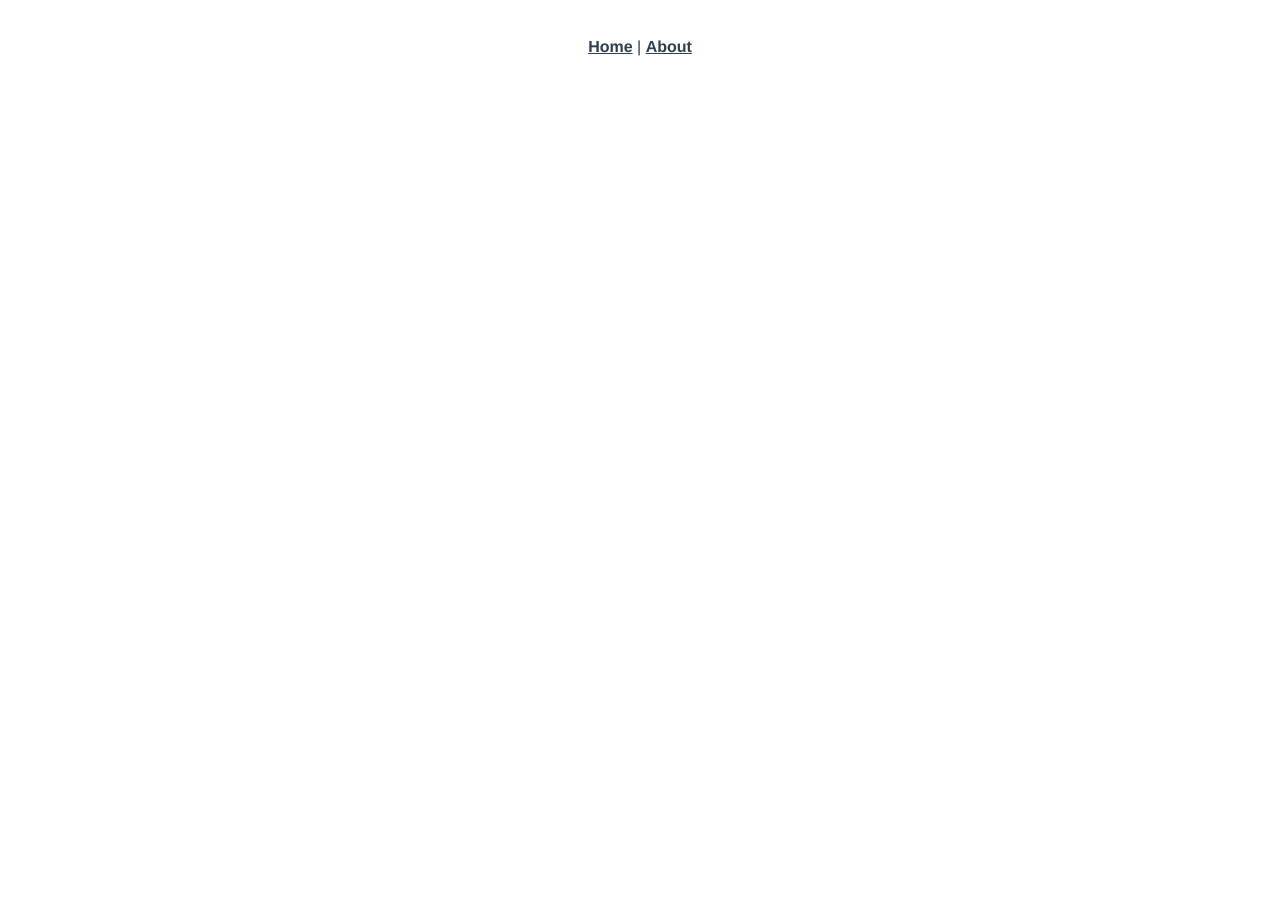
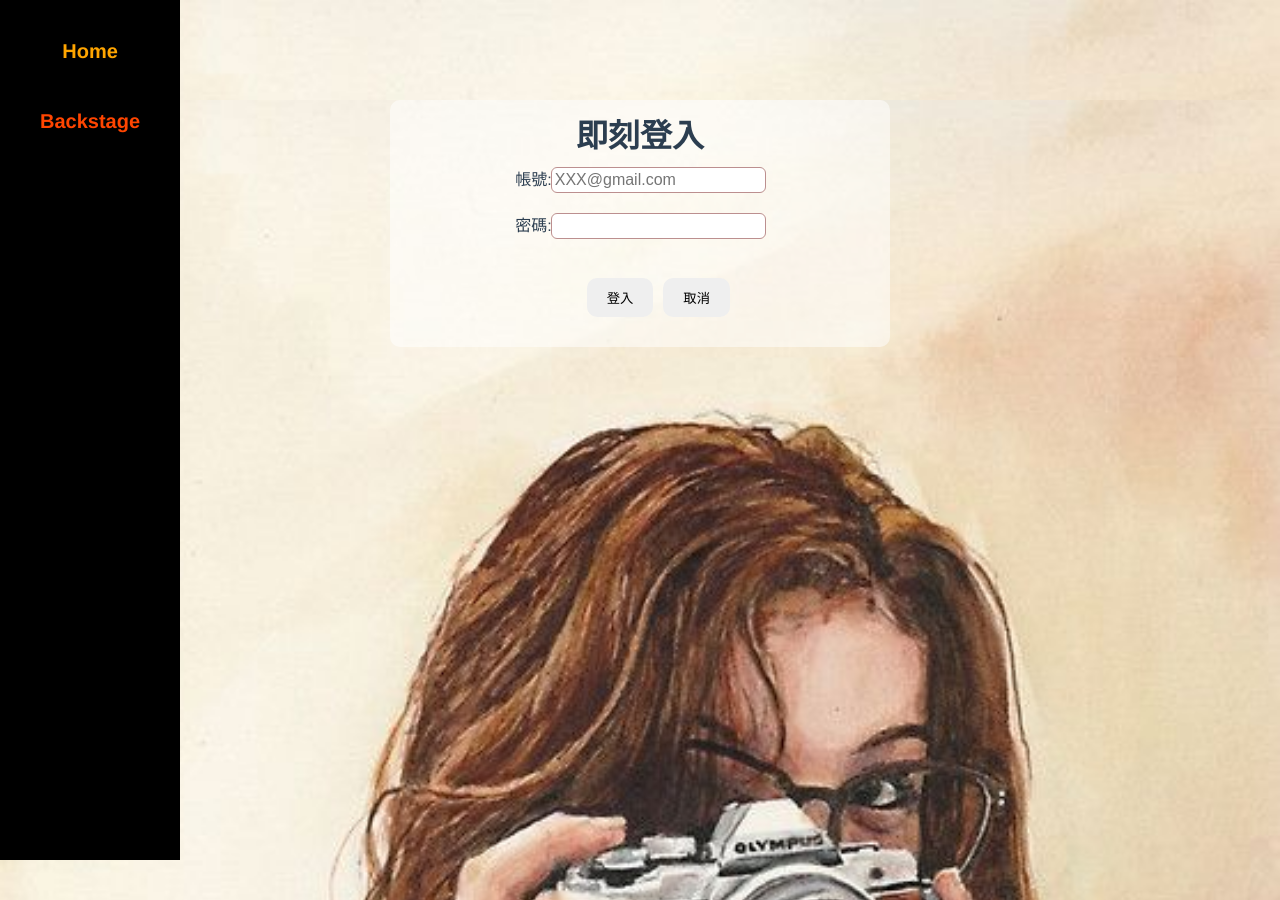
Before and after one commit to eepson123tw/lens-vue, a Vue app: page /Backstage in a window 1280 px wide. Before the commit this address had no page. Before the commit the page ends 800 px from the top, so only its background shows below. Built offline with nearby package versions, Linux system fonts and the light colour scheme.

Commit message:
feat: init master 建立專案 issue#1

```diff
--- a/package.json
+++ b/package.json
@@ -8,8 +8,10 @@
     "lint": "vue-cli-service lint"
   },
   "dependencies": {
+    "axios": "^0.21.1",
     "core-js": "^3.6.5",
     "vue": "^3.0.0",
+    "vue-axios": "^3.2.4",
     "vue-router": "^4.0.0-0",
     "vuex": "^4.0.0-0"
   },
--- a/src/App.vue
+++ b/src/App.vue
@@ -1,12 +1,26 @@
 <template>
   <div id="nav">
-    <router-link to="/">Home</router-link> |
-    <router-link to="/about">About</router-link>
+    <router-link to="/">Home</router-link>
+    <router-link to="/Backstage">Backstage</router-link>
   </div>
-  <router-view/>
+  <router-view />
 </template>
 
 <style lang="scss">
+* {
+  margin: 0;
+  padding: 0;
+  list-style: none;
+}
+html,
+body {
+  width: 100%;
+  height: 100%;
+  background-image: url("/bg.jpg");
+  background-attachment: fixed;
+  background-position: center;
+  background-size: cover;
+}
 #app {
   font-family: Avenir, Helvetica, Arial, sans-serif;
   -webkit-font-smoothing: antialiased;
@@ -16,14 +30,25 @@
 }
 
 #nav {
+  background-color: black;
+  height: 100%;
   padding: 30px;
+  position: absolute;
+  top: 0;
+  left: 0;
+  margin: auto;
+  display: flex;
+  flex-direction: column;
 
   a {
+    text-decoration: none;
     font-weight: bold;
-    color: #2c3e50;
-
+    color: orange;
+    font-size: 20px;
+    padding: 10px;
+    flex-basis: 50px;
     &.router-link-exact-active {
-      color: #42b983;
+      color: orangered;
     }
   }
 }
--- a/src/components/HelloWorld.vue
+++ b/src/components/HelloWorld.vue
@@ -1,34 +1,6 @@
 <template>
   <div class="hello">
     <h1>{{ msg }}</h1>
-    <p>
-      For a guide and recipes on how to configure / customize this project,<br>
-      check out the
-      <a href="https://cli.vuejs.org" target="_blank" rel="noopener">vue-cli documentation</a>.
-    </p>
-    <h3>Installed CLI Plugins</h3>
-    <ul>
-      <li><a href="https://github.com/vuejs/vue-cli/tree/dev/packages/%40vue/cli-plugin-babel" target="_blank" rel="noopener">babel</a></li>
-      <li><a href="https://github.com/vuejs/vue-cli/tree/dev/packages/%40vue/cli-plugin-router" target="_blank" rel="noopener">router</a></li>
-      <li><a href="https://github.com/vuejs/vue-cli/tree/dev/packages/%40vue/cli-plugin-vuex" target="_blank" rel="noopener">vuex</a></li>
-      <li><a href="https://github.com/vuejs/vue-cli/tree/dev/packages/%40vue/cli-plugin-eslint" target="_blank" rel="noopener">eslint</a></li>
-    </ul>
-    <h3>Essential Links</h3>
-    <ul>
-      <li><a href="https://vuejs.org" target="_blank" rel="noopener">Core Docs</a></li>
-      <li><a href="https://forum.vuejs.org" target="_blank" rel="noopener">Forum</a></li>
-      <li><a href="https://chat.vuejs.org" target="_blank" rel="noopener">Community Chat</a></li>
-      <li><a href="https://twitter.com/vuejs" target="_blank" rel="noopener">Twitter</a></li>
-      <li><a href="https://news.vuejs.org" target="_blank" rel="noopener">News</a></li>
-    </ul>
-    <h3>Ecosystem</h3>
-    <ul>
-      <li><a href="https://router.vuejs.org" target="_blank" rel="noopener">vue-router</a></li>
-      <li><a href="https://vuex.vuejs.org" target="_blank" rel="noopener">vuex</a></li>
-      <li><a href="https://github.com/vuejs/vue-devtools#vue-devtools" target="_blank" rel="noopener">vue-devtools</a></li>
-      <li><a href="https://vue-loader.vuejs.org" target="_blank" rel="noopener">vue-loader</a></li>
-      <li><a href="https://github.com/vuejs/awesome-vue" target="_blank" rel="noopener">awesome-vue</a></li>
-    </ul>
   </div>
 </template>
 
--- a/src/main.js
+++ b/src/main.js
@@ -3,4 +3,7 @@ import App from './App.vue'
 import router from './router'
 import store from './store'
 
-createApp(App).use(store).use(router).mount('#app')
+import axios from 'axios'
+import VueAxios from 'vue-axios'
+
+createApp(App).use(store).use(router, VueAxios, axios).mount('#app')
--- a/src/router/index.js
+++ b/src/router/index.js
@@ -1,19 +1,28 @@
 import { createRouter, createWebHistory } from 'vue-router'
 import Home from '../views/Home.vue'
 
-const routes = [
-  {
+const routes = [{
   path: '/',
   name: 'Home',
   component: Home
 },
 {
-    path: '/about',
-    name: 'About',
+  path: '/Backstage',
+  name: 'Backstage',
   // route level code-splitting
   // this generates a separate chunk (about.[hash].js) for this route
   // which is lazy-loaded when the route is visited.
-    component: () => import(/* webpackChunkName: "about" */ '../views/About.vue')
+  component: () =>
+    import(/* webpackChunkName: "about" */ '../views/Backstage.vue')
+},
+{
+  path: '/BackstagePage',
+  name: 'BackstagePage',
+  // route level code-splitting
+  // this generates a separate chunk (about.[hash].js) for this route
+  // which is lazy-loaded when the route is visited.
+  component: () =>
+    import(/* webpackChunkName: "about" */ '../views/BackstagePage.vue')
 }
 ]
 
--- a/src/views/About.vue
+++ /dev/null
@@ -1,5 +0,0 @@
-<template>
-  <div class="about">
-    <h1>This is an about page</h1>
-  </div>
-</template>
--- /dev/null
+++ b/src/views/Backstage.vue
@@ -0,0 +1,133 @@
+<template>
+  <div class="login_container">
+    <div class="login_title">
+      <h1>即刻登入</h1>
+    </div>
+    <div class="login_input">
+      <label for="account">帳號:</label>
+      <input
+        id="account"
+        type="email"
+        autofocus
+        placeholder="XXX@gmail.com"
+        v-model="user.username"
+      />
+    </div>
+    <div class="login_input">
+      <label for="password">密碼:</label>
+      <input id="password" type="text" v-model="user.password" />
+    </div>
+    <div class="login_btn">
+      <button class="login_btnlogin " @click="loginHandler">登入</button>
+      <button class="login_btnCancel ">取消</button>
+    </div>
+  </div>
+</template>
+
+<script>
+import axios from 'axios'
+export default {
+  data () {
+    return {
+      user: {
+        username: '',
+        password: ''
+      }
+    }
+  },
+  methods: {
+    loginHandler () {
+      const baseurl = 'https://vue3-course-api.hexschool.io/'
+      // const admin = 'eepson123tw'
+      console.log(this)
+      axios
+        .post(`${baseurl}admin/signin`, this.user)
+        .then(res => {
+          console.log(res)
+          if (res.data.success === 'false') {
+            alert(res.data.message)
+            return
+          }
+          const { token, expired } = res.data
+          document.cookie = `token=${token}; expires=${new Date(expired)}`
+          this.$router.replace('/BackstagePage')
+        })
+        .catch(err => {
+          console.dir(err)
+        })
+    }
+  }
+}
+</script>
+
+<style scoped>
+.login_container {
+  padding: 10px;
+  max-width: 60vh;
+  margin: 100px auto;
+  border-radius: 10px;
+  background-color: rgba(255, 255, 255, 0.493);
+  display: flex;
+  flex-direction: column;
+  transition: all 1s;
+}
+
+.login_title {
+  text-align: center;
+  margin-bottom: 10px;
+}
+.login_input {
+  text-align: center;
+  margin-bottom: 20px;
+}
+label {
+  font-size: 2vh;
+}
+input {
+  padding: 3px;
+  font-size: 2vh;
+  border-radius: 5px;
+  border: none;
+  outline: 1px solid rosybrown;
+}
+.login_btn {
+  margin: 20px 0px;
+  display: flex;
+  width: 100%;
+  justify-content: flex-end;
+}
+.login_btn > button {
+  padding: 10px 20px;
+  border: none;
+  border-radius: 10px;
+  cursor: pointer;
+}
+
+.login_btnlogin {
+  margin-right: 10px;
+  transition: all 0.3s ease-in-out;
+}
+.login_btnlogin:hover {
+  background-color: rgb(88, 177, 236);
+  color: white;
+}
+.login_btnCancel {
+  margin-right: 150px;
+  transition: all 0.3s ease-in-out;
+}
+
+.login_btnCancel:hover {
+  background-color: rgb(247, 0, 0);
+  color: white;
+}
+.login_container:hover {
+  background-color: rgba(54, 53, 53, 0.8);
+}
+.login_container:hover label {
+  color: whitesmoke;
+}
+
+.login_container:hover .login_title {
+  color: whitesmoke;
+}
+</style>
--- /dev/null
+++ b/src/views/BackstagePage.vue
@@ -0,0 +1,11 @@
+<template>
+  <div>
+    <h1>123123123</h1>
+  </div>
+</template>
+
+<script>
+export default {}
+</script>
+
+<style></style>
--- a/src/views/Home.vue
+++ b/src/views/Home.vue
@@ -1,7 +1,7 @@
 <template>
   <div class="home">
-    <img alt="Vue logo" src="../assets/logo.png">
-    <HelloWorld msg="Welcome to Your Vue.js App"/>
+    <img alt="Vue logo" src="../assets/logo.png" />
+    <HelloWorld msg="Welcome to old Lens" />
   </div>
 </template>
 
--- a/vue.config.js
+++ b/vue.config.js
@@ -1,30 +1,28 @@
 module.exports = {
   configureWebpack: {
-        //关闭 webpack 的性能提示
-        performance: {
-            hints: false
-        },
-
-        //或者
-
-        //警告 webpack 的性能提示
+    // 关闭 webpack 的性能提示
+    // performance: {
+    //   hints: false
+    // },
+    // 或者
+    // 警告 webpack 的性能提示
     performance: {
       hints: 'warning',
-            //入口起点的最大体积
+      // 入口起点的最大体积
       maxEntrypointSize: 50000000,
-            //生成文件的最大体积
+      // 生成文件的最大体积
       maxAssetSize: 30000000,
-            //只给出 js 文件的性能提示
-            assetFilter: function(assetFilename) {
-                return assetFilename.endsWith('.js');
+      // 只给出 js 文件的性能提示
+      assetFilter: function (assetFilename) {
+        return assetFilename.endsWith('.js')
       }
     }
   },
   devServer: {
     compress: true,
-        disableHostCheck: true,
+    disableHostCheck: true
   },
-    publicPath: process.env.NODE_ENV === 'production' ?
-        '/d3Text/' : '/'
+  publicPath: process.env.NODE_ENV === 'production'
+    ? '/d3Text/' : '/'
 
 }
```
Also changed, not shown: public/bg.jpg (added), 1 other file (tests, documents, lock files or other folders). Lines whose indentation alone changed are shown as unchanged.
